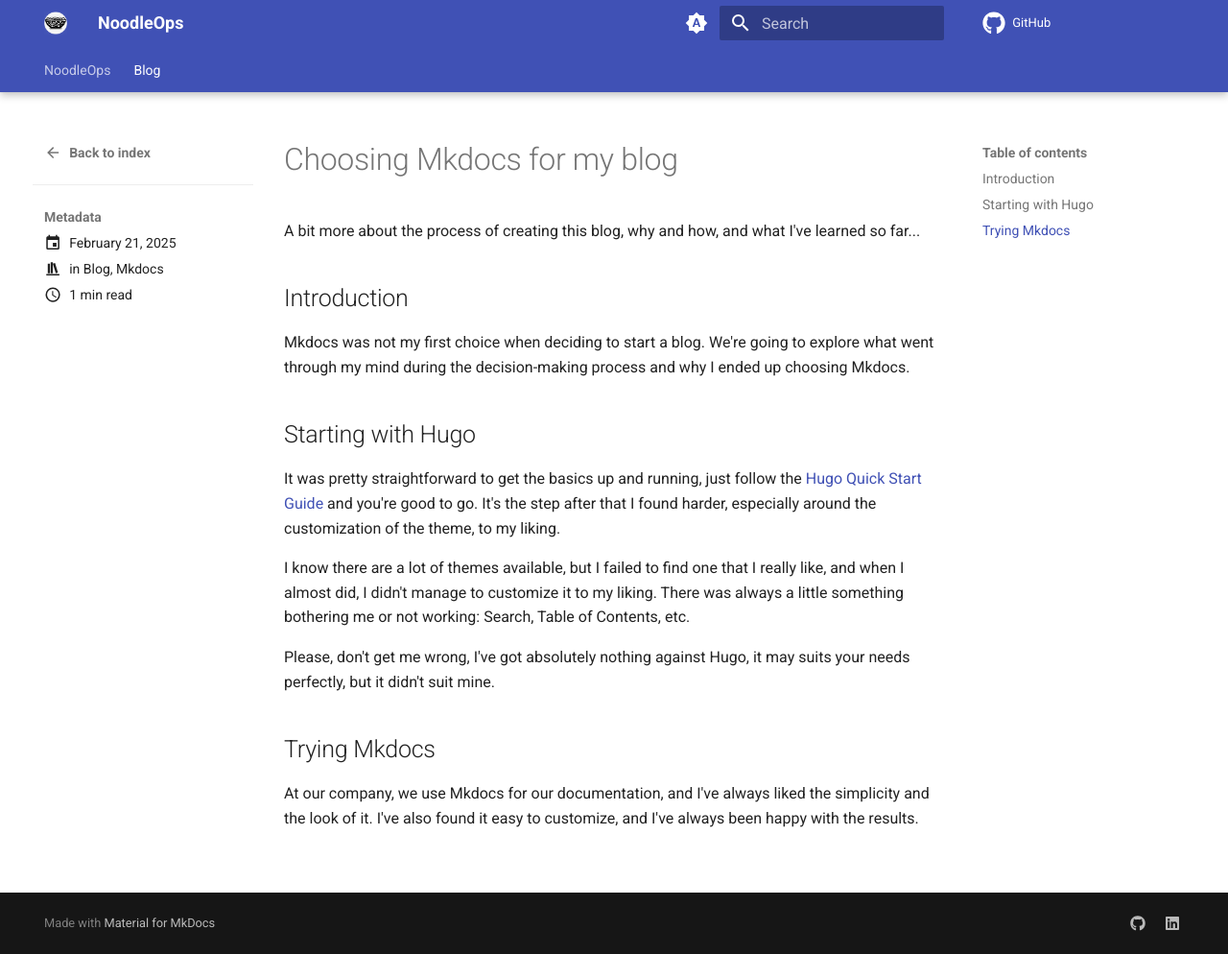
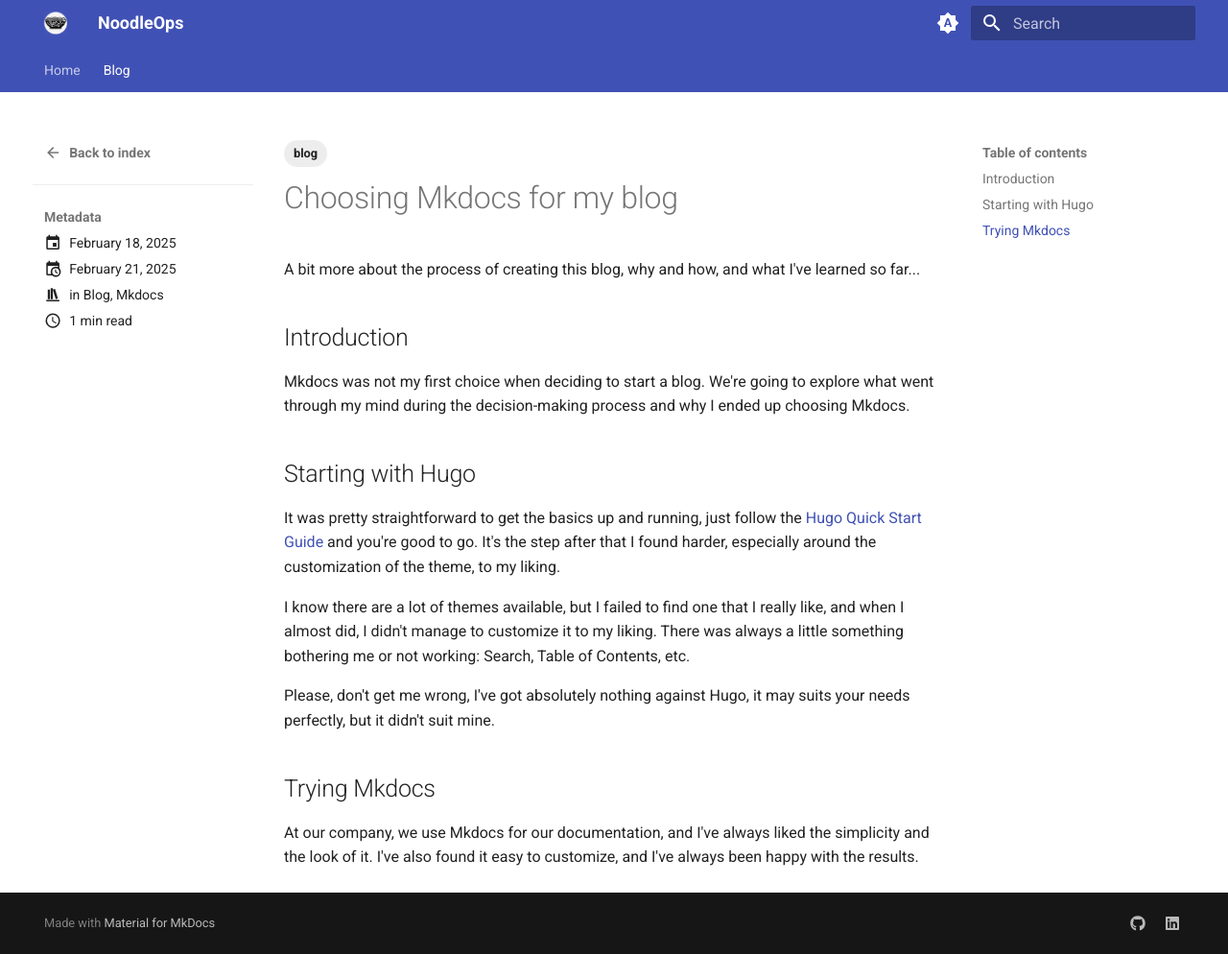
Before and after one commit to sdargoeuves/noodleops-mkdocs, an MkDocs documentation site: the page built from docs/blog/posts/2025-02-using-mkdocs-for-my-blog/index.md, in a window 1280 px wide and 994 px high. Shown: the whole window at 96% size. Built offline with MkDocs 1.6.1 and Material for MkDocs 9.7.7, drawn with Linux system fonts in a browser that asks for light colours; comment, search, counter and statistics services are not loaded.

Commit message:
update navigation

```diff
--- a/docs/blog/posts/2025-02-using-mkdocs-for-my-blog/index.md
+++ b/docs/blog/posts/2025-02-using-mkdocs-for-my-blog/index.md
@@ -1,10 +1,14 @@
 ---
-date: 2025-02-21
+date:
+  created: 2025-02-18
+  updated: 2025-02-21
 draft: false
 title: 'Choosing Mkdocs for my blog'
 categories:
   - Blog
   - Mkdocs
+tags:
+  - blog
 ---
 
 A bit more about the process of creating this blog, why and how, and what I've learned so far...
--- a/mkdocs.yml
+++ b/mkdocs.yml
@@ -1,6 +1,11 @@
 site_name: NoodleOps
 site_url: https://noodleops.space/
-repo_url: https://github.com/sdargoeuves/sdargoeuves.github.io
+# repo_url: https://github.com/sdargoeuves/noodleops-mkdocs
+
+nav:
+  - Home: index.md
+  - Blog:
+     - blog/index.md
 
 theme:
   name: material
@@ -14,10 +19,10 @@ theme:
     - navigation.instant.prefetch
     - navigation.tracking
     - navigation.tabs
-    - navigation.tabs.sticky
-    - navigation.expand
+    # - navigation.tabs.sticky
+    # - navigation.expand
     - navigation.path
-    # - navigation.indexes
+    - navigation.indexes
     - toc.follow
     # - toc.integrate # move the toc to the left sidebar
     - navigation.top
@@ -81,6 +86,8 @@ plugins:
   - tags
   - blog:
       blog_toc: true
+      archive_date_format: yyyy
+      archive_name: All Posts
   - git-revision-date-localized:
       enable_creation_date: true
       fallback_to_build_date: true
```
Also changed, not shown: docs/blog/index.md (deleted, +0 -1 lines), docs/index.md (+5 -0 lines).
